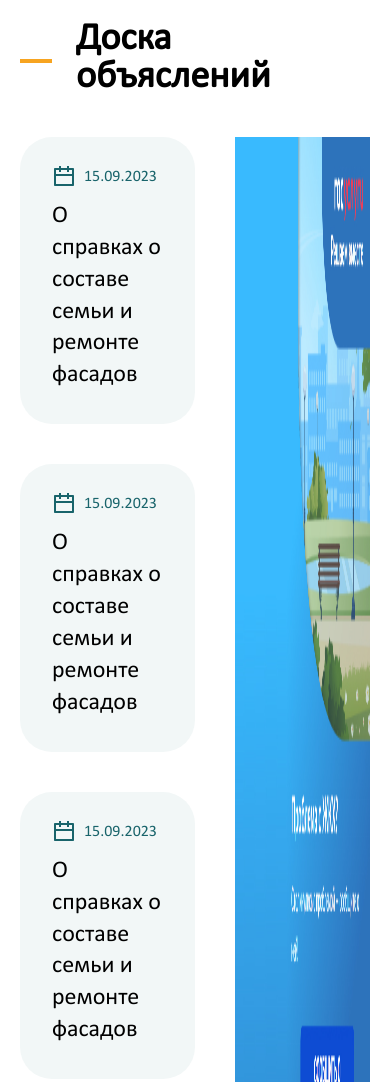
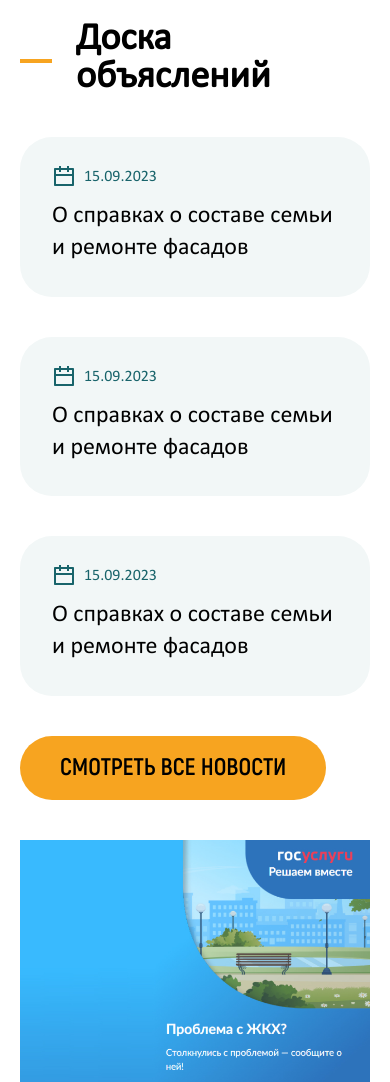
Before and after one commit to AllhailLesha/comfort-house, a plain HTML site: page index.html in a window 390 px wide. Shown: the part 3180-4262 px from the top of the page. Drawn offline with Linux system fonts and the light colour scheme.

Commit message:
Сделал адаптив секции с объявлениями

```diff
--- a/index.html
+++ b/index.html
@@ -237,7 +237,7 @@
                 </ul>
                 <a class="ad-board__link" href="#">Смотреть все новости</a>
               </div>
-              <img class="ad-board__image" src="./image/ad-board/gosUslugi.jpg" alt="" loading="lazy">
+              <img class="ad-board__image" src="./image/ad-board/gosUslugi.jpg" alt="">
             </div>
           </div>
         </div>
--- a/styles/blocks/ad-board.css
+++ b/styles/blocks/ad-board.css
@@ -67,6 +67,29 @@
   text-transform: uppercase;
 }
 
+
 .ad-board__image {
+  width: 100%;
   height: 100%;
+  object-fit: cover ;
+  object-position: right;
 }
+
+@media (max-width: 1241px) {
+  .ad-board__wrapper {
+    column-gap: 32px;
+  }
+}
+
+@media (max-width: 1033px) {
+  .ad-board__wrapper {
+    column-gap: 16px;
+  }
+}
+
+@media (max-width: 990px) {
+  .ad-board__wrapper {
+    grid-template-columns: repeat(1, 1fr);
+    row-gap: 40px;
+  }
+}
```
